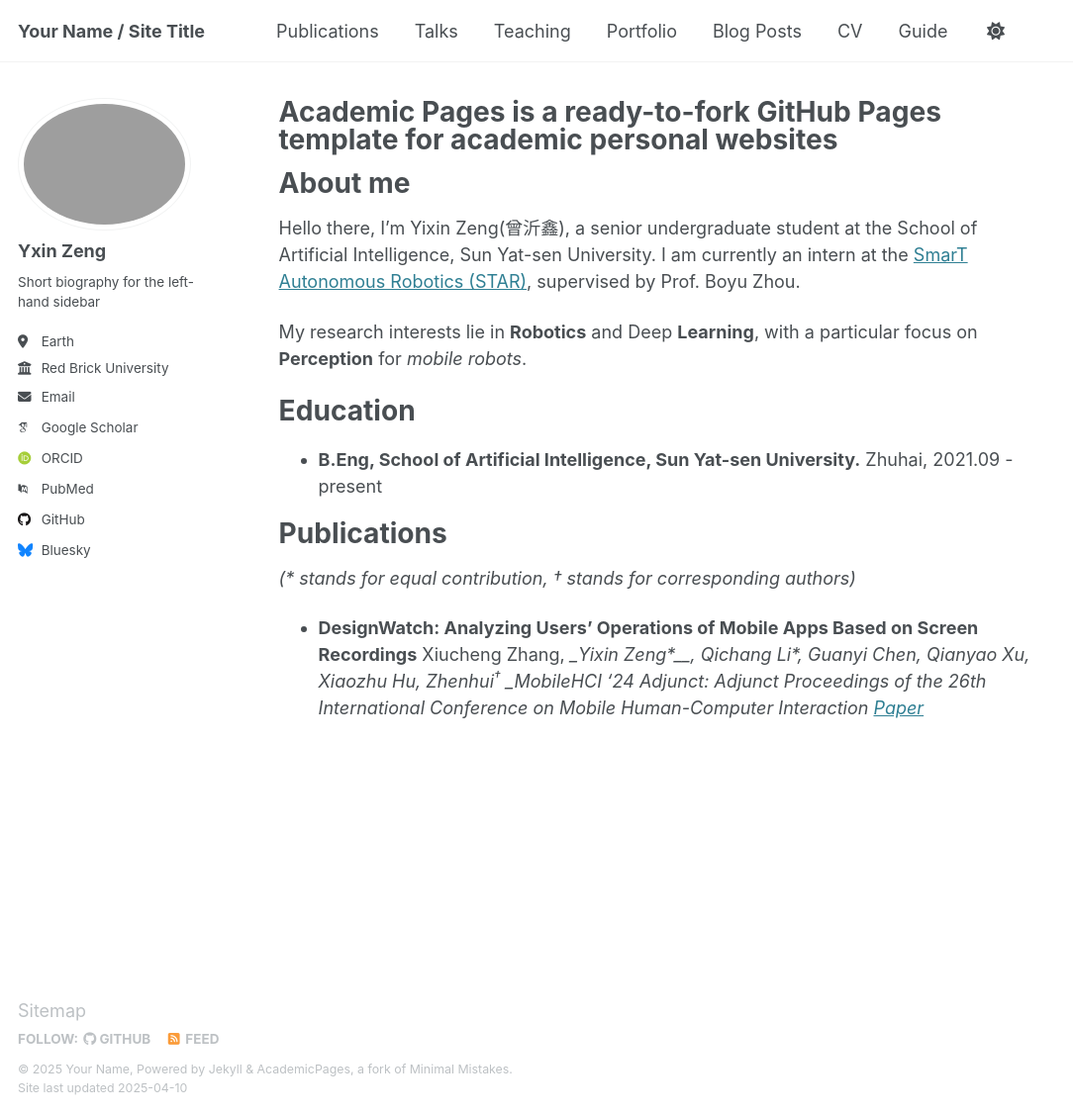
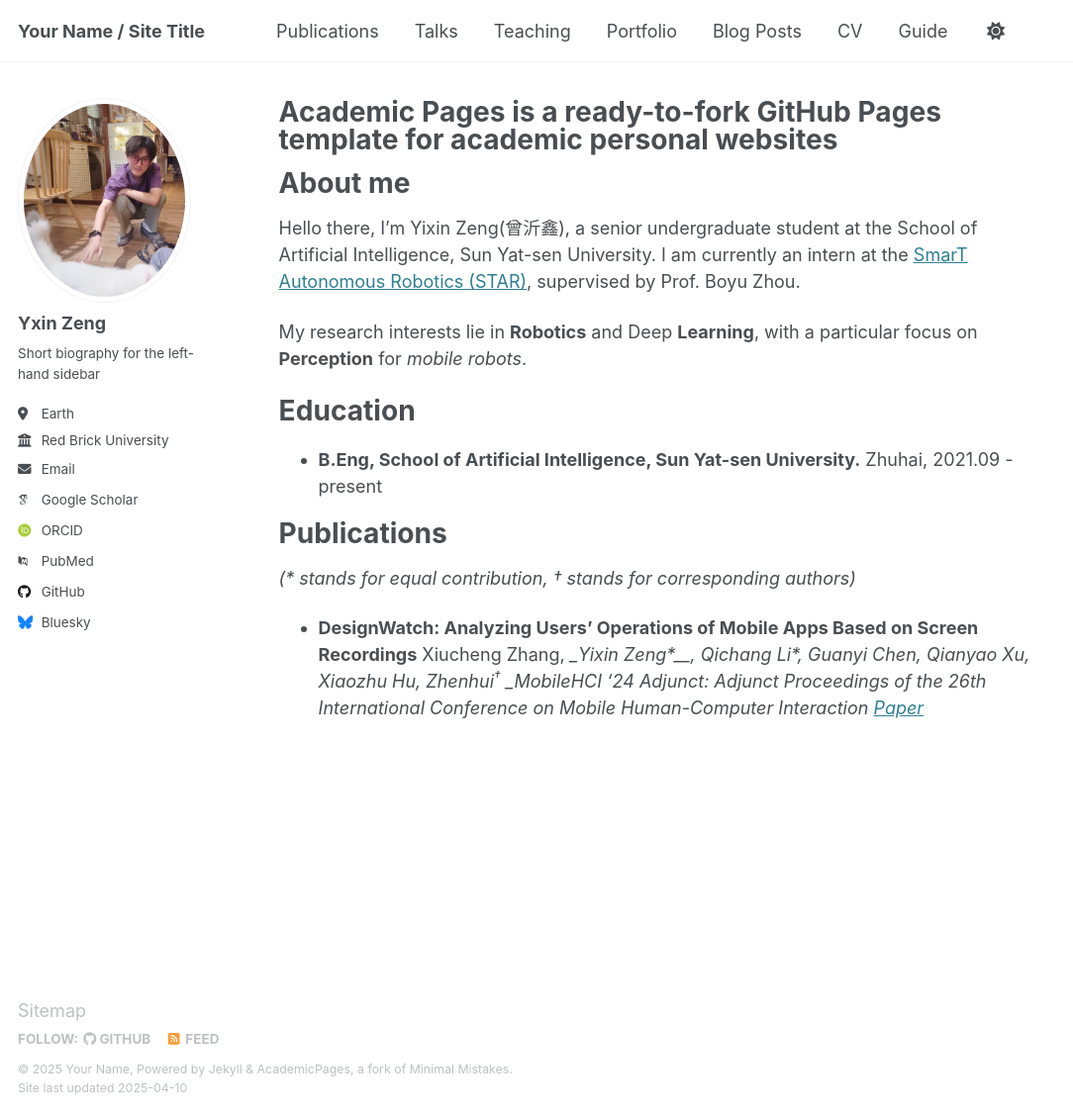
Before and after one commit to Exinwww/Yixin_Zeng, a Jekyll site: the page built from _pages/about.md, in a window 1280 px wide and 1127 px high. Shown: the whole window at 99% size, without its empty margins (0-1084 px from the left). Built offline with Jekyll 4.4.1, drawn with Linux system fonts in a browser that asks for light colours; some web fonts are replaced.

Commit message:
[fix] self-intro

```diff
--- a/_config.yml
+++ b/_config.yml
@@ -22,7 +22,7 @@ repository               : "academicpages/academicpages.github.io"
 #               Additional customization can be done by editing /_includes/author-profile.html
 author:
   # Biographic information
-  avatar           : "zyx.jpg"
+  avatar           : "zyx.png"
   name             : "Yxin Zeng"
   pronouns         : # example: "she/her"
   bio              : "Short biography for the left-hand sidebar"
```
